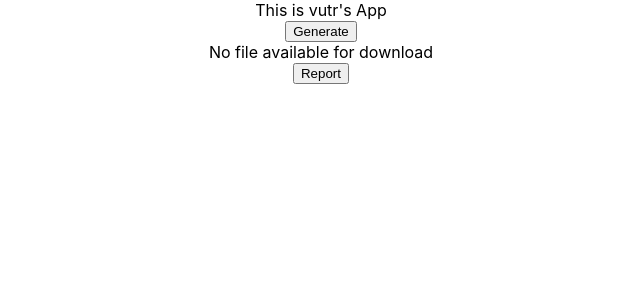
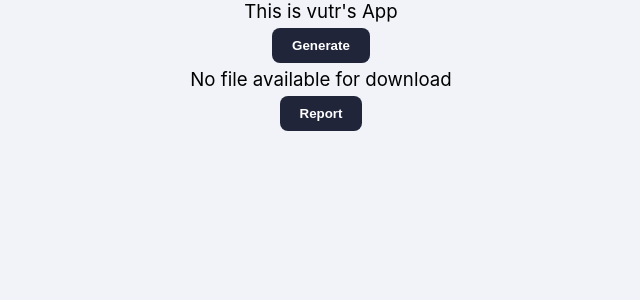
Before and after one commit to vutran1710/Fullstack-Python-Fask-React, a React (Create React App) app in the folder frontend/: page / in a window 1280 px wide. Shown: the top 300 px of the page, without its empty margins (319-959 px from the left). Built offline with nearby package versions, Linux system fonts and the light colour scheme.

Commit message:
Add scss variables

```diff
--- a/frontend/src/styles/index.scss
+++ b/frontend/src/styles/index.scss
@@ -1,13 +1,33 @@
+@import "./variables";
+
+
 body {
   margin: 0;
   font-family: -apple-system, BlinkMacSystemFont, 'Segoe UI', 'Roboto', 'Oxygen',
-    'Ubuntu', 'Cantarell', 'Fira Sans', 'Droid Sans', 'Helvetica Neue',
-    sans-serif;
+  'Ubuntu', 'Cantarell', 'Fira Sans', 'Droid Sans', 'Helvetica Neue',
+  sans-serif;
   -webkit-font-smoothing: antialiased;
   -moz-osx-font-smoothing: grayscale;
+  background: $light;
+  font-size: 14pt;
 }
 
-code {
-  font-family: source-code-pro, Menlo, Monaco, Consolas, 'Courier New',
-    monospace;
+.btn {
+  margin: 5px 10px;
 }
+
+.btn button {
+  background: $dark;
+  color: white;
+  font-weight: 600;
+  border: none;
+  padding: 10px 20px;
+  border-radius: 8px;
+  min-width: 30px;
+  cursor: pointer;
+  transition: background .2s;
+
+  &:hover {
+    background: $semi-dark;
+  }
+}
--- /dev/null
+++ b/frontend/src/styles/variables.scss
@@ -0,0 +1,5 @@
+// Palette
+$extra-light: #fff;
+$light: #f1f3f9;
+$semi-dark: #484c5e;
+$dark: #20253a;
```
